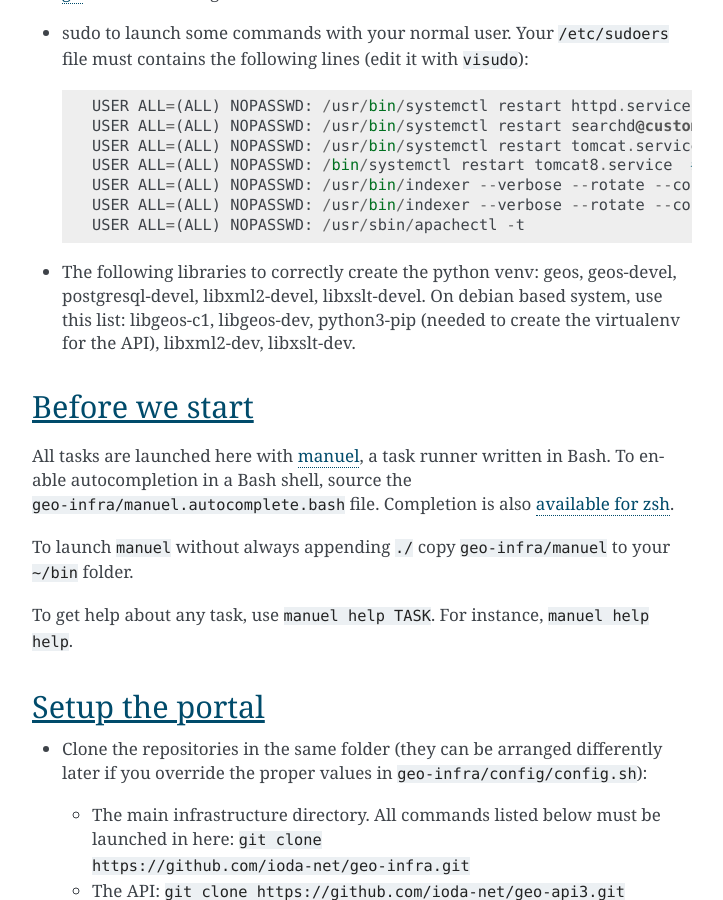
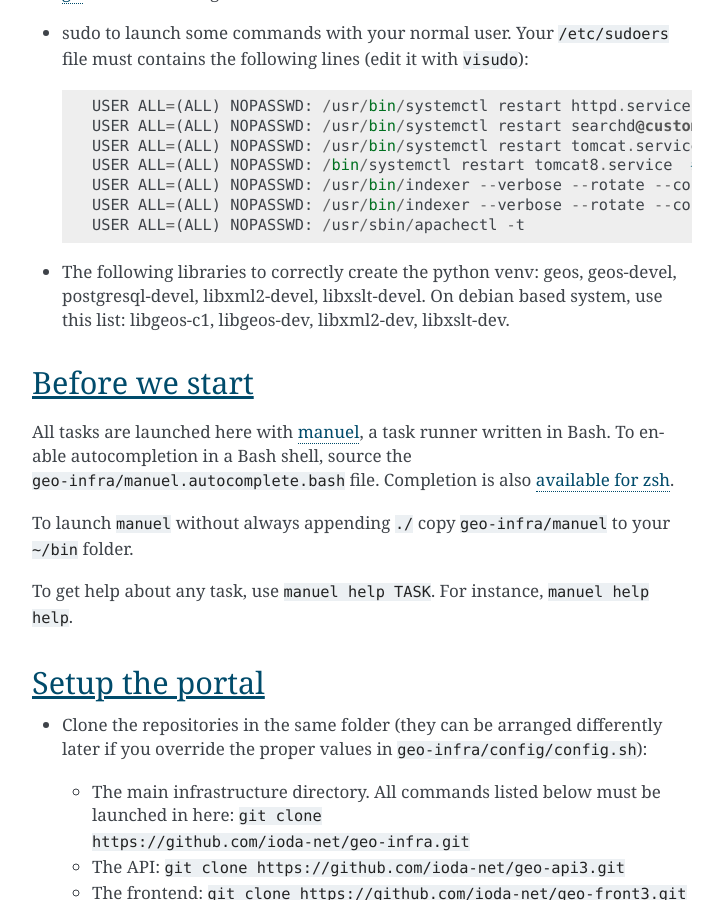
Before and after one commit to ioda-net/geo-infra, a Sphinx documentation site: the page built from docs/getting-started.rst, in a window 1280 px wide and 900 px high, scrolled down 1392 px. Shown: the whole window, without its empty margins (388-1111 px from the left). Built offline with Sphinx 7.4.7, drawn with Linux system fonts in a browser that asks for light colours; pages that are not in the unit, such as notebooks, are missing from menus.

Commit message:
Correct required librarie in the getting started

```diff
--- a/docs/getting-started.rst
+++ b/docs/getting-started.rst
@@ -40,7 +40,7 @@ Requirements
     USER ALL=(ALL) NOPASSWD: /usr/bin/indexer --verbose --rotate --config /etc/sphinx/customer-infra.conf --all
     USER ALL=(ALL) NOPASSWD: /usr/sbin/apachectl -t
 
-- The following libraries to correctly create the python venv: geos, geos-devel, postgresql-devel, libxml2-devel, libxslt-devel. On debian based system, use this list: libgeos-c1, libgeos-dev, python3-pip (needed to create the virtualenv for the API), libxml2-dev, libxslt-dev.
+- The following libraries to correctly create the python venv: geos, geos-devel, postgresql-devel, libxml2-devel, libxslt-devel. On debian based system, use this list: libgeos-c1, libgeos-dev, libxml2-dev, libxslt-dev.
 
 
 Before we start
```
